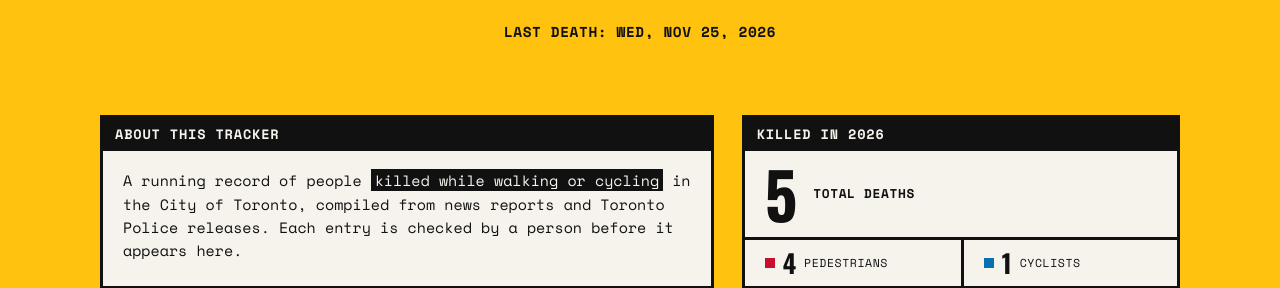
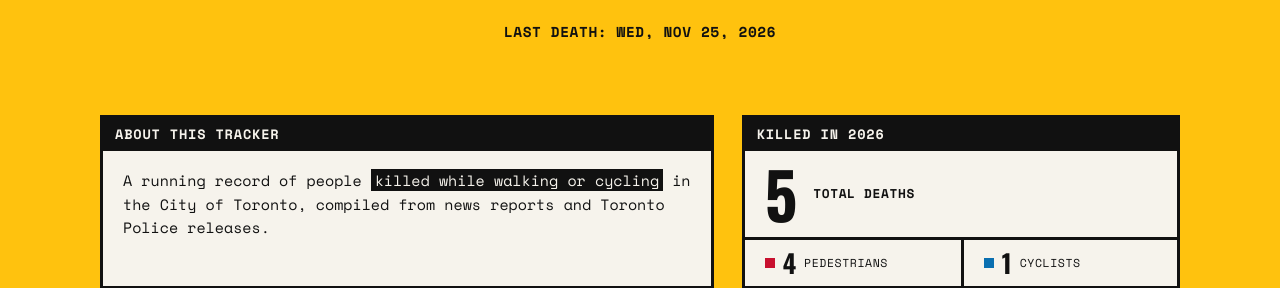
Before and after one commit to sarayongg/toronto-road-deaths, a plain HTML site: page docs/index.html in a window 1280 px wide. Shown: the part 526-814 px from the top of the page. Drawn offline with nearby package versions, Linux system fonts and the light colour scheme.

Commit message:
Add files via upload

```diff
--- a/docs/index.html
+++ b/docs/index.html
@@ -196,7 +196,7 @@
     <div class="window">
       <div class="titlebar"><span>ABOUT THIS TRACKER</span></div>
       <div class="body">
-        <p>A running record of people <mark>killed while walking or cycling</mark> in the City of Toronto, compiled from news reports and Toronto Police releases. Each entry is checked by a person before it appears here.</p>
+        <p>A running record of people <mark>killed while walking or cycling</mark> in the City of Toronto, compiled from news reports and Toronto Police releases.</p>
       </div>
     </div>
     <div class="window">
```
